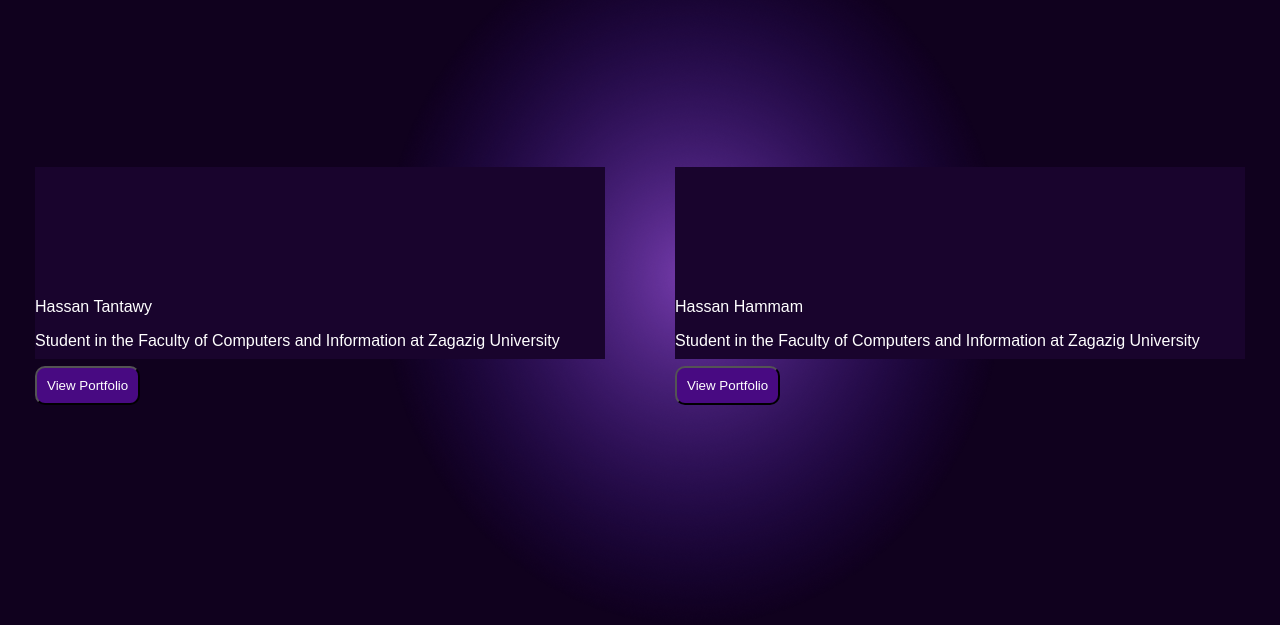
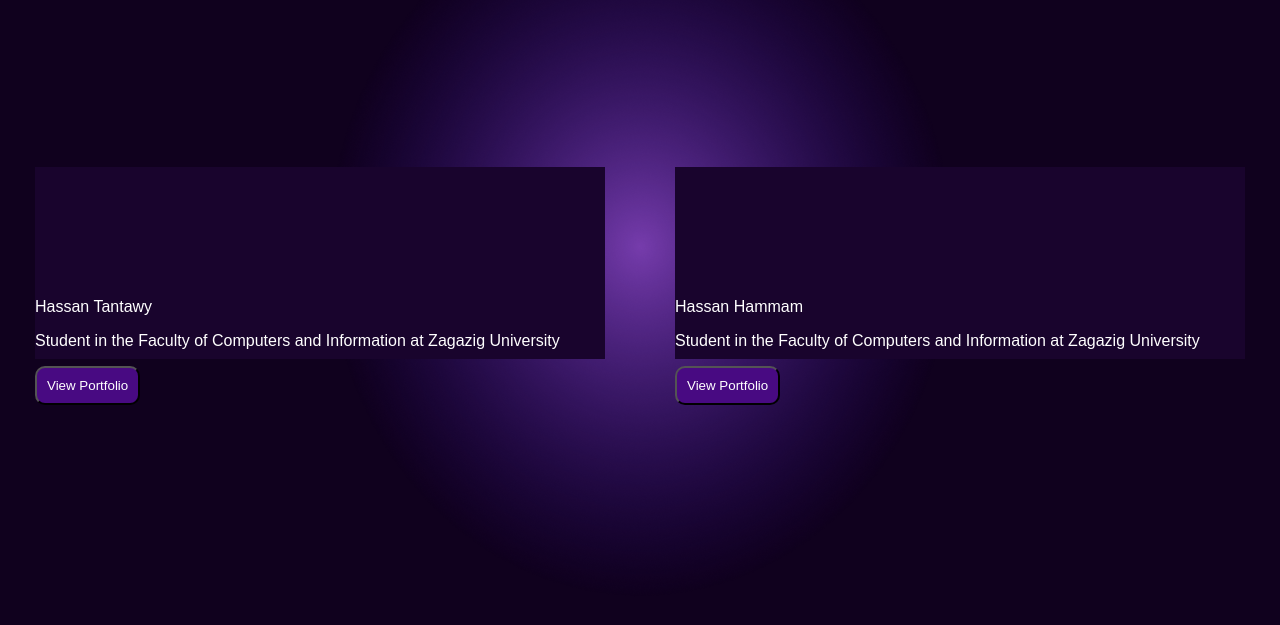
Before and after one commit to HassanTantawy-dev/portfolio-project, a plain HTML site: page info/index.html in a window 1280 px wide. Shown: the part 103-728 px from the top of the page. Drawn offline with Linux system fonts and the light colour scheme.

Commit message:
Fix background position in CSS for improved layout

```diff
--- a/info/style.css
+++ b/info/style.css
@@ -6,7 +6,7 @@
     background-color: #10011e;
     background-image: url(./image/Gradient.png);
     background-repeat: no-repeat;
-    background-position: 380px 30px;
+    background-position: 50% 0%;
 }
 body::selection{
     background-color: #763CAC;
```
